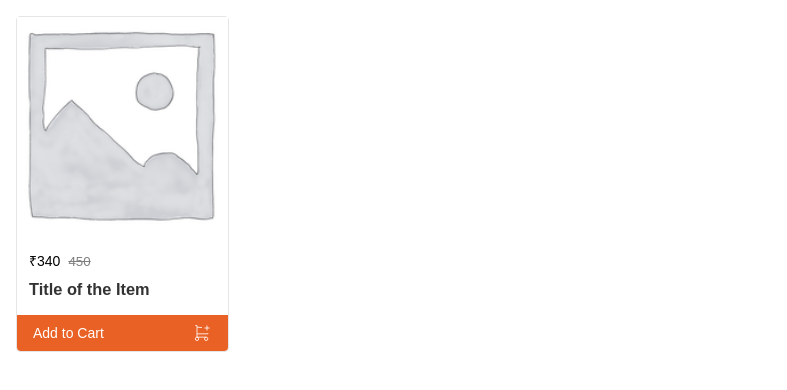
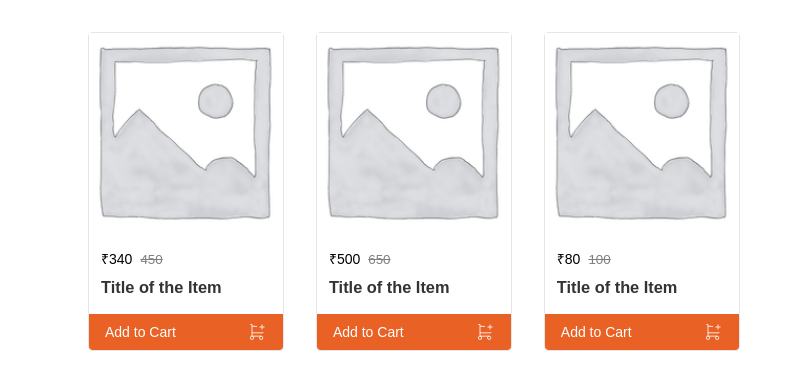
Before and after one commit to Banti6541/Dukart, a React (Create React App) app in the folder dukart/: page / in a window 1280 px wide. Shown: the top 390 px of the page, without its empty margins (0-787 px from the left). Built offline with nearby package versions, Linux system fonts and the light colour scheme; a web font is replaced by a local one.

Commit message:
Structured Listitems using Props ans Components

```diff
--- a/dukart/src/App.js
+++ b/dukart/src/App.js
@@ -1,9 +1,9 @@
-import ListItem from "./components/ListItem";
+import Products from "./components/Products/Products";
 
 const App = () => {
   return (
     <div className="App">
-      <ListItem></ListItem>
+      <Products></Products>
     </div>
   );
 }
--- a/dukart/src/components/ListItem.js
+++ b/dukart/src/components/Products/ListItems/ListItem.js
@@ -1,14 +1,6 @@
-import AddToCartIcon from "../assets/icons/add_cart.svg"
+import AddToCartIcon from "../../../assets/icons/add_cart.svg"
 
-const ListItem = () => {
-
-    const data = {
-        dicountedPrice: 340,
-        price: 450,
-        title: "Title of the Item",
-        thumbnail: "placeholder.png"
-    }
-
+const ListItem = ({ data }) => {
     return (
         <div className={"item-card"}>
             <img className={"img-fluid"} src={`/assets/${data.thumbnail}`} alt="Some Title"></img>
--- /dev/null
+++ b/dukart/src/components/Products/Products.js
@@ -0,0 +1,39 @@
+import ListItem from "./ListItems/ListItem";
+
+const items = [
+    {
+        id: 0,
+        dicountedPrice: 340,
+        price: 450,
+        title: "Title of the Item",
+        thumbnail: "placeholder.png"
+    },
+    {
+        id: 1,
+        dicountedPrice: 500,
+        price: 650,
+        title: "Title of the Item",
+        thumbnail: "placeholder.png"
+    },
+    {
+        id: 2,
+        dicountedPrice: 80,
+        price: 100,
+        title: "Title of the Item",
+        thumbnail: "placeholder.png"
+    }
+]
+
+const Products = () => {
+    return (
+        <div className="product-list">
+            <div className="product-list--wrapper">
+                <ListItem data = {items[0]}></ListItem>
+                <ListItem data = {items[1]}></ListItem>
+                <ListItem data = {items[2]}></ListItem>
+            </div>
+        </div>
+    )
+}
+
+export default Products;
```
